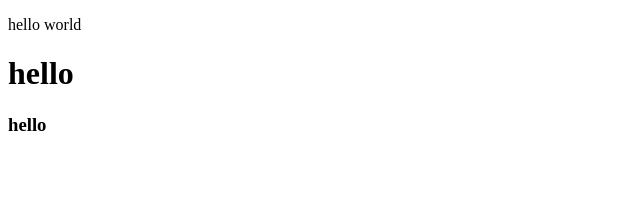
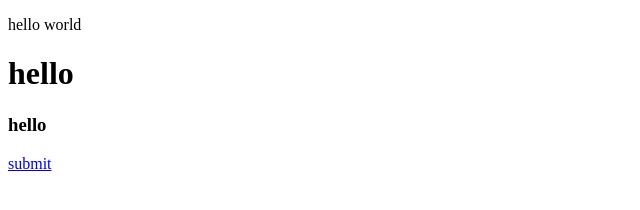
Before and after one commit to squidward246831/test1, a plain HTML site: page index.html in a window 1280 px wide. Shown: the full height of the page, 0-640 px from the left. Drawn offline with Linux system fonts and the light colour scheme.

Commit message:
added link

```diff
--- a/index.html
+++ b/index.html
@@ -23,5 +23,6 @@
 <div>
   <h3>hello</h3>
 </div>
+<a href="advay/iphones">submit</a>
     </body>
 </html>
```
